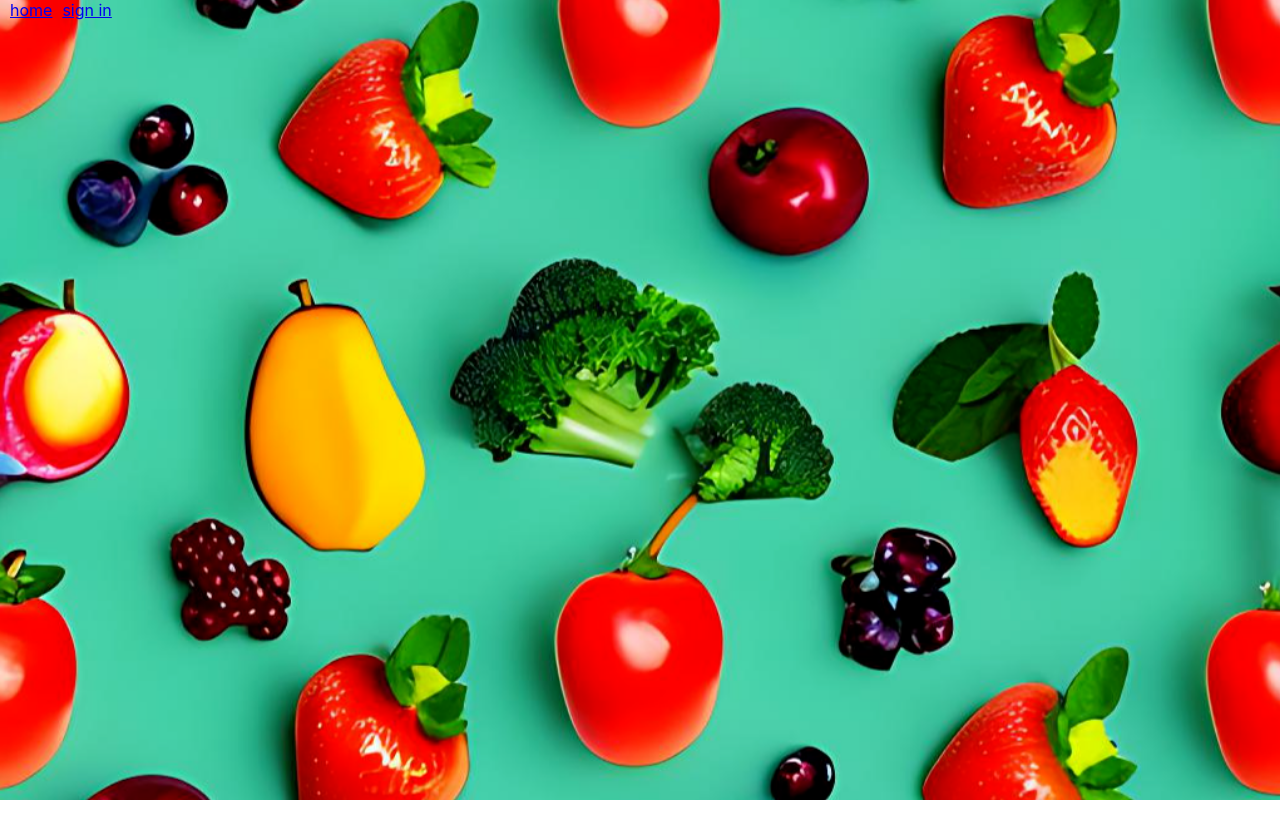
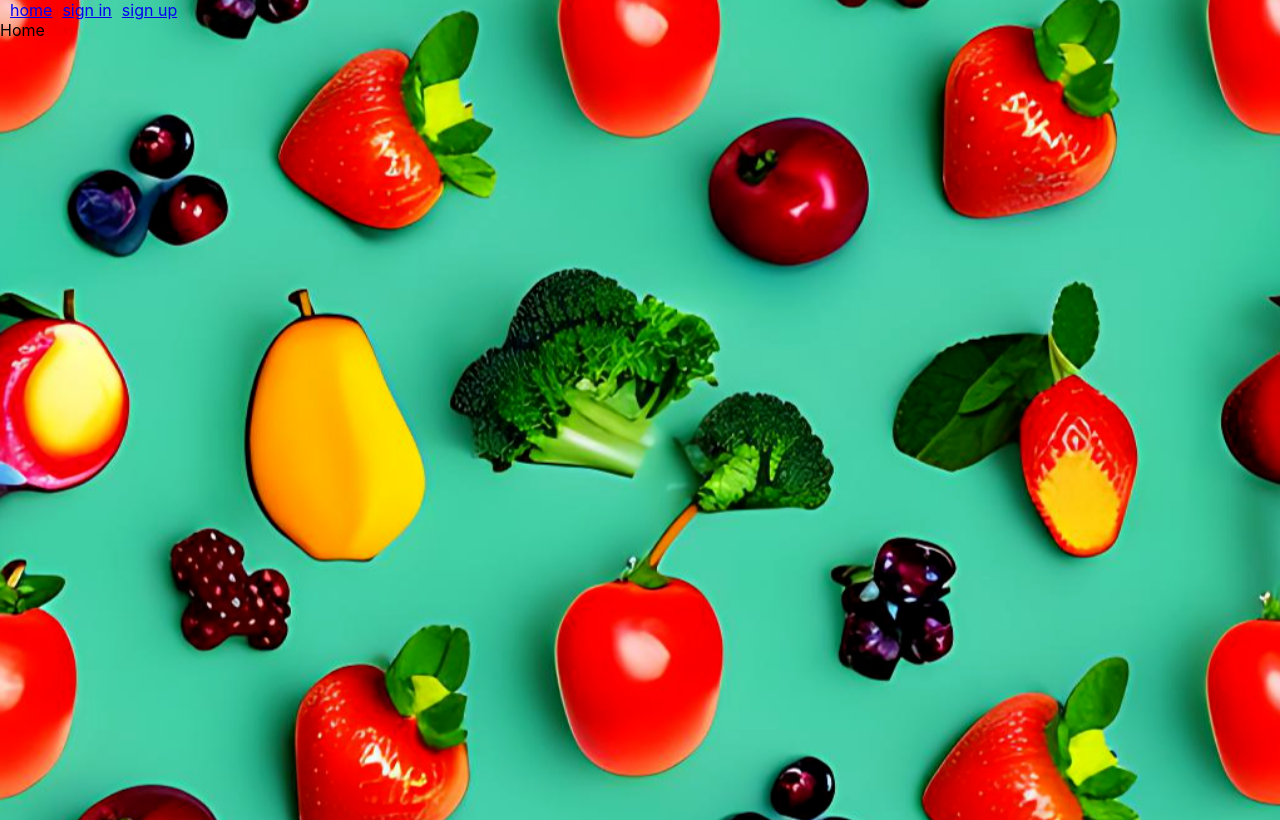
Before and after one commit to hphilpotts/veg-app-frontend, a React (Create React App) app: page / in a window 1280 px wide. Before the commit this address had no page. Built offline with nearby package versions, Linux system fonts and the light colour scheme.

Commit message:
Resolved react-router-dom console errors.

```diff
--- a/src/App.css
+++ b/src/App.css
@@ -1,4 +1,4 @@
-body {
+#main {
   background: url('../public/img/Fotor_AI2.png') no-repeat center center fixed;
   -webkit-background-size: cover;
   -moz-background-size: cover;
@@ -6,6 +6,10 @@ body {
   background-size: cover;
 }
 
+#home {
+  height: 100vh;
+}
+
 :link {
   margin-left: 10px;
 }
--- a/src/App.js
+++ b/src/App.js
@@ -4,24 +4,24 @@ import './App.css';
 import { BrowserRouter as Router, Route, Routes, Link } from 'react-router-dom';
 
 import Auth from './User/Auth-main';
+import Home from './Home';
 
 export default function App() {
   return (
-      <body>
+    <div id='main'>
       <Router>
 
         <nav>
           <Link to="/">home</Link>
-            <Link to="/user">sign in</Link>
+          <Link to="/user/signin">sign in</Link>
+          <Link to="/user/signup">sign up</Link>
         </nav>
 
         <Routes>
-            <Route path='user' element={<Auth/>}>
-              <Route path='signin'></Route>
-              <Route path='signup'></Route>
-            </Route>
+          <Route path='/' element={<Home />}></Route>
+          <Route path='user/*' element={<Auth />}></Route>
         </Routes>
       </Router>
-      </body>
+    </div>
   )
 }
--- /dev/null
+++ b/src/Home.js
@@ -0,0 +1,8 @@
+import React from 'react'
+import './App.css';
+
+export default function Home() {
+  return (
+    <div id='home'>Home</div>
+  )
+}
--- a/src/User/Auth-main.js
+++ b/src/User/Auth-main.js
@@ -4,7 +4,7 @@ import { Box, Paper } from '@mui/material';
 import SignUp from './User-signup';
 import SignIn from './User-signin';
 
-import { Route, Routes, Link } from 'react-router-dom';
+import { Route, Routes, Outlet } from 'react-router-dom';
 
 import './User.css'
 
@@ -14,9 +14,10 @@ export default function Auth() {
       <Box className='auth-container'>
         <Paper elevation={3} className='auth-paper'>
           <Routes>
-              <Route path='signin' element={<SignIn/>}></Route>
-              <Route path='signup' element={<SignUp/>}></Route>
+            <Route path='signin' element={<SignIn />}></Route>
+            <Route path='signup' element={<SignUp />}></Route>
           </Routes>
+          <Outlet />
         </Paper>
       </Box>
     </>
--- a/src/User/User-signin.js
+++ b/src/User/User-signin.js
@@ -1,10 +1,7 @@
 import * as React from 'react';
-import Avatar from '@mui/material/Avatar';
 import Button from '@mui/material/Button';
 import CssBaseline from '@mui/material/CssBaseline';
 import TextField from '@mui/material/TextField';
-import FormControlLabel from '@mui/material/FormControlLabel';
-import Checkbox from '@mui/material/Checkbox';
 import Link from '@mui/material/Link';
 import Grid from '@mui/material/Grid';
 import Box from '@mui/material/Box';
@@ -69,10 +66,6 @@ export default function SignIn() {
                             id="password"
                             autoComplete="current-password"
                         />
-                        <FormControlLabel
-                            control={<Checkbox value="remember" color="primary" />}
-                            label="Remember me"
-                        />
                         <Button
                             type="submit"
                             fullWidth
@@ -88,7 +81,7 @@ export default function SignIn() {
                                 </Link> */}
                             </Grid>
                             <Grid item>
-                                <Link href="#" variant="body2">
+                                <Link href="/user/signup" variant="body2">
                                     {"Don't have an account? Sign Up"}
                                 </Link>
                             </Grid>
--- a/src/User/User-signup.js
+++ b/src/User/User-signup.js
@@ -89,7 +89,7 @@ export default function SignUp() {
             </Button>
             <Grid container justifyContent="flex-end">
               <Grid item>
-                <Link href="#" variant="body2">
+                <Link href="/user/signin" variant="body2">
                   Already have an account? Sign in
                 </Link>
               </Grid>
```
Also changed, not shown: 1 other file (tests, documents, lock files or other folders). Lines whose indentation alone changed are shown as unchanged.
